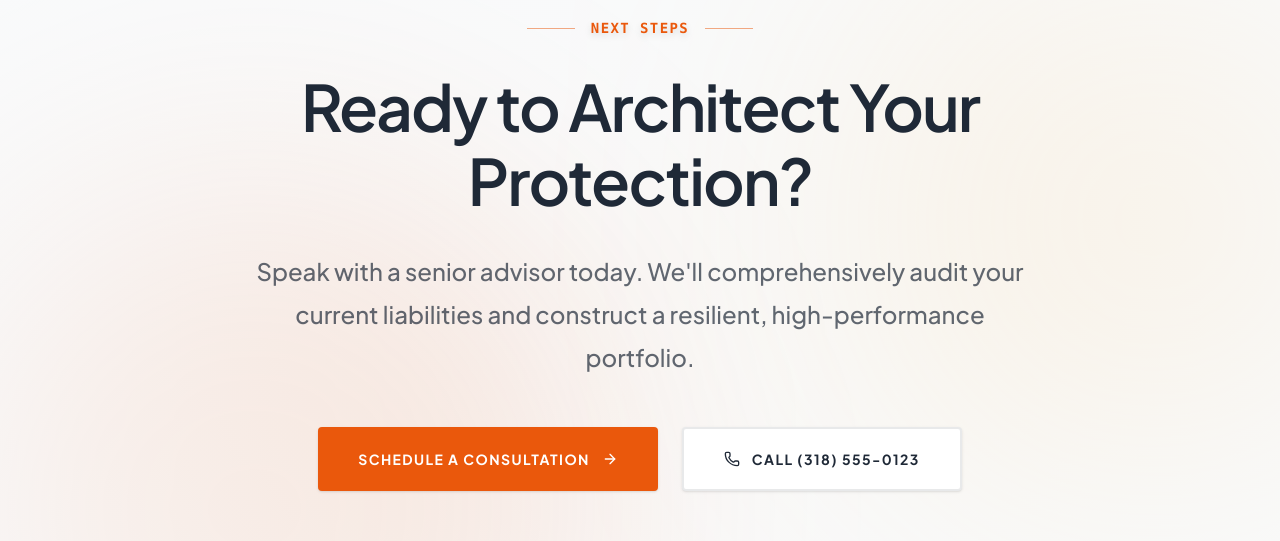
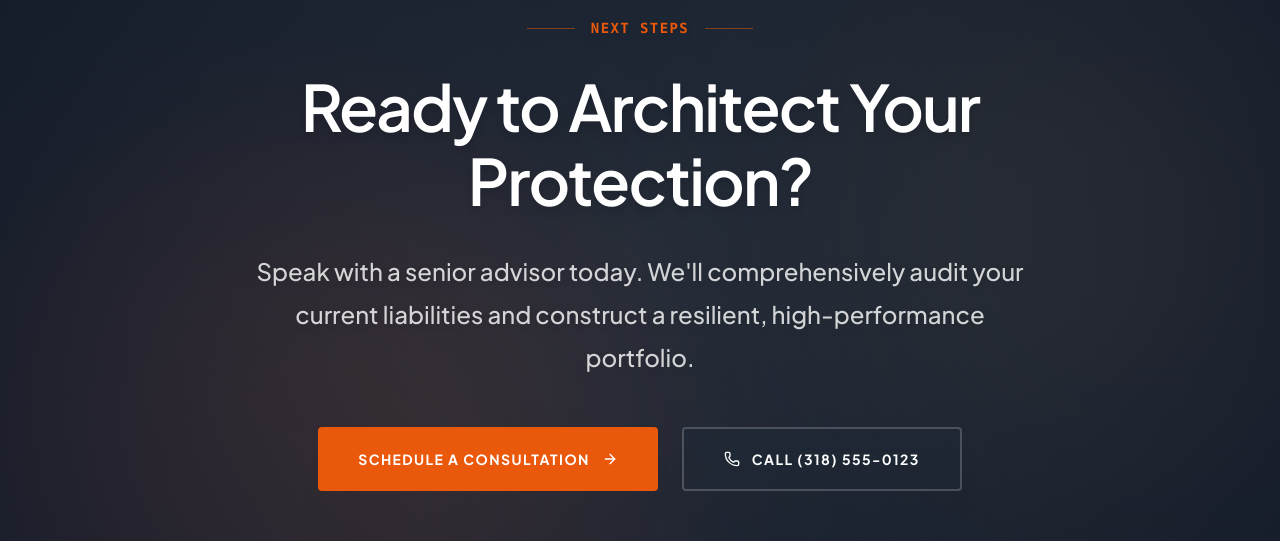
Before and after one commit to Founditmarketing/new-insight, a React (Vite) app: page / in a window 1280 px wide. Shown: the part 7153-7694 px from the top of the page. Built offline with nearby package versions, Linux system fonts and the light colour scheme.

Commit message:
style(brand): invert CTA block back to high-contrast charcoal per user feedback

```diff
--- a/src/components/CTA.tsx
+++ b/src/components/CTA.tsx
@@ -11,18 +11,18 @@ export function CTA() {
   const y = useTransform(scrollYProgress, [0, 1], ["-15%", "15%"]);
 
   return (
-    <section ref={ref} className="py-24 md:py-32 px-6 md:px-12 lg:px-24 bg-stone text-ink relative overflow-hidden flex items-center justify-center min-h-[50vh] md:min-h-[70vh]">
+    <section ref={ref} className="py-24 md:py-32 px-6 md:px-12 lg:px-24 bg-ink text-paper relative overflow-hidden flex items-center justify-center min-h-[50vh] md:min-h-[70vh]">
 
       {/* Immersive Interactive Mesh Background (Mirrors Hero) */}
       <div className="absolute inset-0 z-0 overflow-hidden pointer-events-none">
-        <div className="absolute inset-0 bg-stone z-0" />
+        <div className="absolute inset-0 bg-ink z-0" />
 
         {/* Animated Orange Orb */}
         <motion.div
           animate={{ x: ["-10%", "10%", "-10%"], y: ["0%", "10%", "0%"], scale: [1, 1.1, 1] }}
           transition={{ duration: 15, repeat: Infinity, ease: "easeInOut" }}
           style={{ filter: "blur(120px)" }}
-          className="absolute -bottom-[20%] -left-[10%] w-[50vw] h-[50vw] rounded-full bg-[#EA580C]/15 mix-blend-multiply"
+          className="absolute -bottom-[20%] -left-[10%] w-[50vw] h-[50vw] rounded-full bg-[#EA580C]/20 mix-blend-screen"
         />
 
         {/* Animated Peach Orb */}
@@ -30,11 +30,11 @@ export function CTA() {
           animate={{ x: ["10%", "-10%", "10%"], y: ["10%", "-10%", "10%"], scale: [1, 1.2, 1] }}
           transition={{ duration: 20, repeat: Infinity, ease: "easeInOut", delay: 2 }}
           style={{ filter: "blur(130px)" }}
-          className="absolute top-[10%] -right-[10%] w-[40vw] h-[40vw] rounded-full bg-[#FFB347]/20 mix-blend-multiply"
+          className="absolute top-[10%] -right-[10%] w-[40vw] h-[40vw] rounded-full bg-[#FFB347]/15 mix-blend-screen"
         />
 
-        {/* Soft Vignette Overlay */}
-        <div className="absolute inset-0 bg-[radial-gradient(circle_at_center,transparent_0%,#F9FAFB_100%)] z-10 opacity-70" />
+        {/* Dark Vignette Overlay */}
+        <div className="absolute inset-0 bg-[radial-gradient(circle_at_center,transparent_0%,#111827_100%)] z-10 opacity-80" />
       </div>
 
       <div className="max-w-5xl mx-auto flex flex-col items-center text-center relative z-10">
@@ -57,7 +57,7 @@ export function CTA() {
           whileInView={{ opacity: 1, y: 0 }}
           viewport={{ once: true }}
           transition={{ duration: 0.8, delay: 0.1, ease: [0.16, 1, 0.3, 1] }}
-          className="text-fluid-h2 font-sans font-bold text-ink mb-8 tracking-tight"
+          className="text-fluid-h2 font-sans font-bold text-paper mb-8 tracking-tight drop-shadow-lg"
         >
           Ready to Architect Your Protection?
         </motion.h2>
@@ -67,7 +67,7 @@ export function CTA() {
           whileInView={{ opacity: 1, y: 0 }}
           viewport={{ once: true }}
           transition={{ duration: 0.8, delay: 0.2, ease: [0.16, 1, 0.3, 1] }}
-          className="text-xl md:text-2xl text-ink/70 font-medium leading-relaxed max-w-3xl mb-12"
+          className="text-xl md:text-2xl text-paper/80 font-medium leading-relaxed max-w-3xl mb-12 drop-shadow-md"
         >
           Speak with a senior advisor today. We'll comprehensively audit your current liabilities and construct a resilient, high-performance portfolio.
         </motion.p>
@@ -79,10 +79,10 @@ export function CTA() {
           transition={{ duration: 0.8, delay: 0.3, ease: [0.16, 1, 0.3, 1] }}
           className="flex flex-col sm:flex-row gap-6 w-full sm:w-auto"
         >
-          <button className="w-full sm:w-auto bg-accent text-white px-10 py-5 rounded-sm font-bold tracking-widest uppercase text-sm hover:bg-ink hover:shadow-[0_4px_20px_rgba(234,88,12,0.3)] transition-all duration-300 flex items-center justify-center group shadow-sm hover:-translate-y-1">
+          <button className="w-full sm:w-auto bg-accent text-white px-10 py-5 rounded-sm font-bold tracking-widest uppercase text-sm hover:bg-paper hover:text-ink transition-colors flex items-center justify-center group shadow-institutional">
             Schedule a Consultation <ArrowRight className="w-4 h-4 ml-3 group-hover:translate-x-1 transition-transform" />
           </button>
-          <button className="w-full sm:w-auto border-2 border-ink/10 bg-paper backdrop-blur-md text-ink px-10 py-5 rounded-sm font-bold tracking-widest uppercase text-sm hover:bg-stone hover:text-ink hover:border-ink/20 transition-all duration-300 flex items-center justify-center group shadow-sm hover:-translate-y-1">
+          <button className="w-full sm:w-auto border-2 border-paper/20 bg-ink/40 backdrop-blur-md text-paper px-10 py-5 rounded-sm font-bold tracking-widest uppercase text-sm hover:bg-paper hover:text-ink hover:border-paper transition-colors flex items-center justify-center group shadow-institutional">
             <Phone className="w-4 h-4 mr-3 group-hover:rotate-12 transition-transform" /> Call (318) 555-0123
           </button>
         </motion.div>
```
